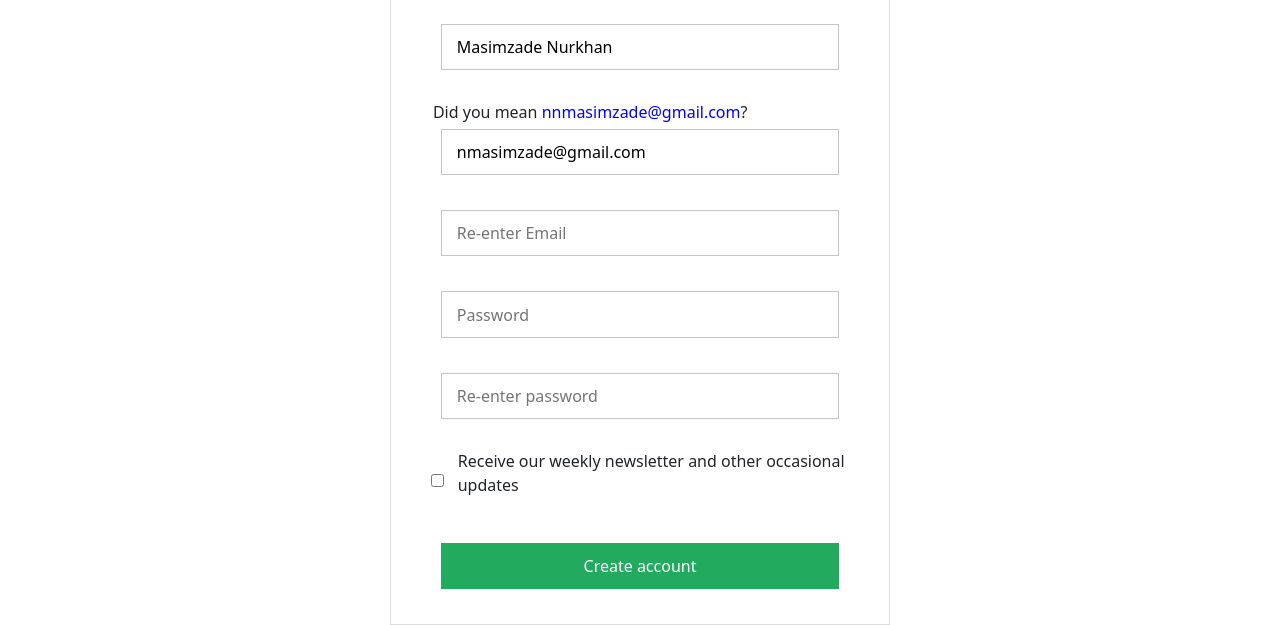
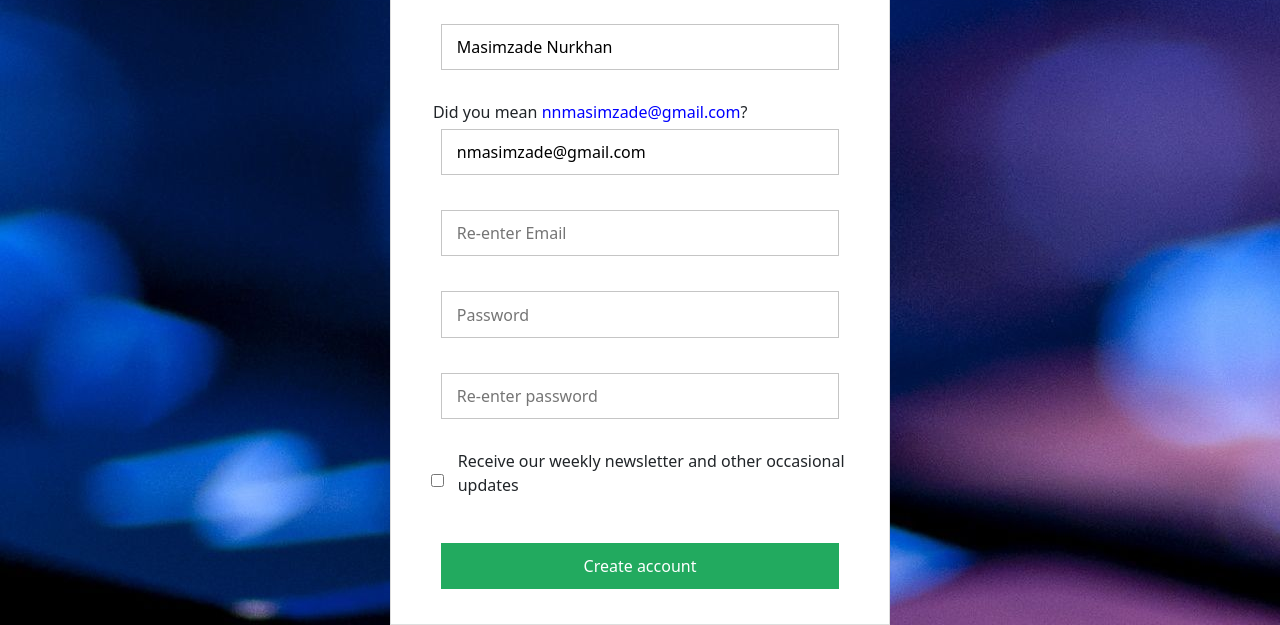
Before and after one commit to nurxan02/HomeTaskHtmlCss1, a plain HTML site: page Hometask1/index.html in a window 1280 px wide. Shown: the part 175-800 px from the top of the page. Drawn offline with nearby package versions, Linux system fonts and the light colour scheme; the site is published under a folder, as on GitHub Pages, so addresses that start at the root find nothing.

Commit message:
refresh again

```diff
--- a/Hometask1/assets/scss/style.scss
+++ b/Hometask1/assets/scss/style.scss
@@ -5,7 +5,7 @@
 }
 body{
     height: 100vh;
-    background-image: url(/assets/img/form-background.jpg);
+    background-image: url(../img/form-background.jpg);
     display: flex;
     align-items: center;
     justify-content: center;
```
Also changed, not shown: Hometask1/assets/scss/style.css, 1 other file.
